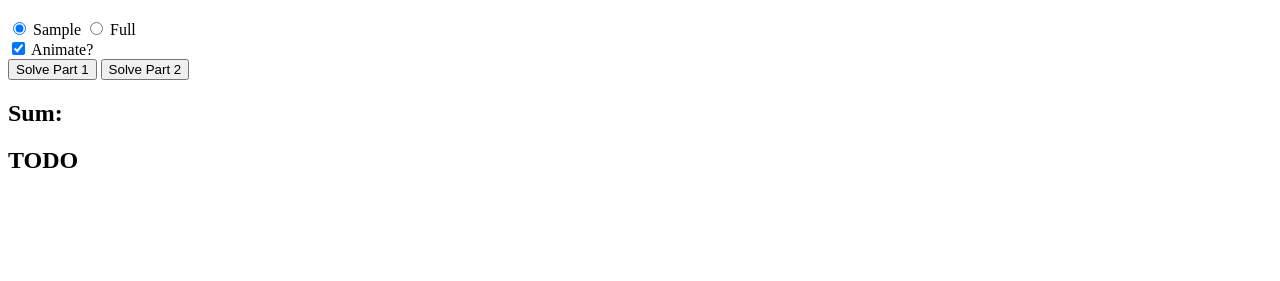
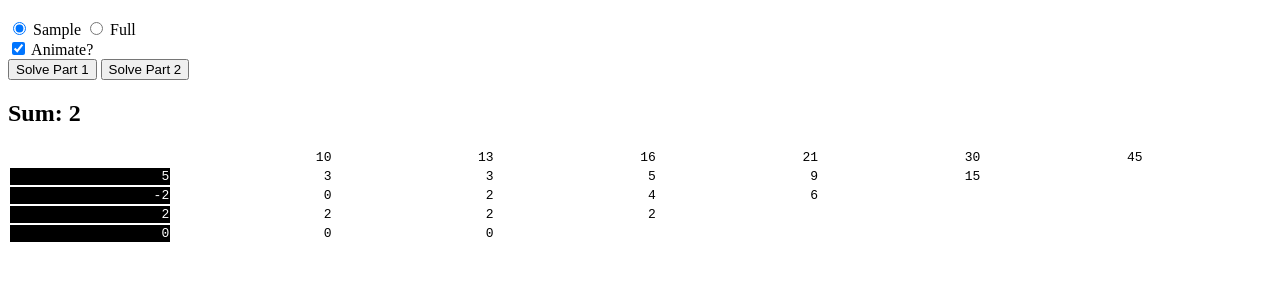
Before and after one commit to MilesEvenson/advent-of-code, a plain HTML site: page 2023/day_09/index.html in a window 1280 px wide. Both pictures are taken after a click on the button "Solve Part 2". Shown: the part 61-342 px from the top of the page. Drawn offline with Linux system fonts and the light colour scheme.

Commit message:
2023 - Day 9.2 - solution

```diff
--- a/2023/day_09/index.html
+++ b/2023/day_09/index.html
@@ -39,7 +39,7 @@
 }
 
 #viz .highlight.painted.final {
-  animation: highlightFinal 200ms infinite linear;
+  animation: highlightFinal 200ms 6 linear;
   background: black;
   color: white;
 
@@ -165,7 +165,7 @@ function reset() {
 }
 
 
-function paintStack(stack) {
+function paintStack(stack, partId) {
   const tableRows = [];
   for (const seq of stack) {
     const row = document.createElement('tr');
@@ -177,12 +177,20 @@ function paintStack(stack) {
 
     const padding = stack[0].length - seq.length;
     for (let i = 0; i < padding; i++) {
+      if (partId === 1) {
         row.prepend(document.createElement('td'));
+      } else {
+        row.appendChild(document.createElement('td'));
+      }
     }
 
     const highlightCell = document.createElement('td');
     highlightCell.classList.add('highlight');
+    if (partId === 1) {
       row.appendChild(highlightCell);
+    } else {
+      row.prepend(highlightCell);
+    }
 
     tableRows.push(row);
   }
@@ -190,7 +198,7 @@ function paintStack(stack) {
 }
 
 
-async function paintHistoricalValues(stack) {
+async function paintHistoricalValues(stack, partId) {
   const highlightCells = document.querySelectorAll('#viz tbody td.highlight');
 
   let i = stack.length - 1;
@@ -199,14 +207,22 @@ async function paintHistoricalValues(stack) {
   return new Promise(resolve => {
     function paintCell(ts) {
       if (i === 0) {
+        if (partId === 1) {
           highlightCells[0].textContent = stack[0][stack[0].length-1];
+        } else {
+          highlightCells[0].textContent = stack[0][0];
+        }
         highlightCells[0].classList.add('final', 'painted');
         resolve();
       } else {
         const offset = ts - prev;
         // 60fps means 16.67ms per frame.
         if (16 < offset) {
+          if (partId === 1) {
             highlightCells[i].textContent = stack[i][stack[i].length-1];
+          } else {
+            highlightCells[i].textContent = stack[i][0];
+          }
           highlightCells[i].classList.add('painted');
           i--;
           prev = ts;
@@ -228,7 +244,7 @@ function clearStack() {
 }
 
 
-async function solvePart1() {
+async function solve(partId) {
   const startTime = Date.now();
   const dataSource = document.querySelector('#container [name="data-source"]:checked').value;
   const data = dataSource === 'sample'
@@ -275,7 +291,7 @@ async function solvePart1() {
     }
 
     clearStack();
-    paintStack(stack);
+    paintStack(stack, partId);
 
     if (useAnimation) {
       await sleep(200);
@@ -286,22 +302,34 @@ async function solvePart1() {
       throw new Error('Bug in stack math');
     }
 
+    // Remember: the tip sequence is all zeroes. It doesn't matter if we
+    // prepend or append the additional zero before we start working backwards.
     stack[tip].push(0);
 
     while (1 <= tip) {
+      if (partId === 1) {
         nextVal = stack[tip][stack[tip].length-1] + stack[tip-1][stack[tip-1].length-1];
         stack[tip-1].push(nextVal);
+      } else {
+        nextVal = stack[tip-1][0] - stack[tip][0];
+        stack[tip-1].unshift(nextVal);
+      }
       tip--;
     }
 
     await paintHistoricalValues(stack);
 
-    historicalValues.push(stack[0][stack[0].length-1]);
+    const indexToKeep = partId === 1
+      ? stack[0].length-1
+      : 0;
+    historicalValues.push(stack[0][indexToKeep]);
 
     if (useAnimation) {
       await sleep(600);
     }
   }
+
+  console.log(historicalValues);
 
   const answerPart1 = historicalValues.reduce(
     (sum, val) => (sum + val),
@@ -312,19 +340,13 @@ async function solvePart1() {
   console.log(`runtime: ${endTime - startTime}`);
 }
 
+async function solvePart1() {
+  solve(1);
+}
+
 
 async function solvePart2() {
-  const startTime = Date.now();
-  const dataSource = document.querySelector('#container [name="data-source"]:checked').value;
-  const schematic = dataSource === 'sample'
-    ? getSampleData()
-    : getFullData();
-  const useAnimation = !!document.getElementById('use-animation').checked;
-
-  const answerPart2 = 'TODO';
-  document.getElementById('answer-part2').textContent = answerPart2;
-  const endTime = Date.now();
-  console.log(`runtime: ${endTime - startTime}`);
+  solve(2);
 }
 
 
```
Lines whose indentation alone changed are shown as unchanged.
